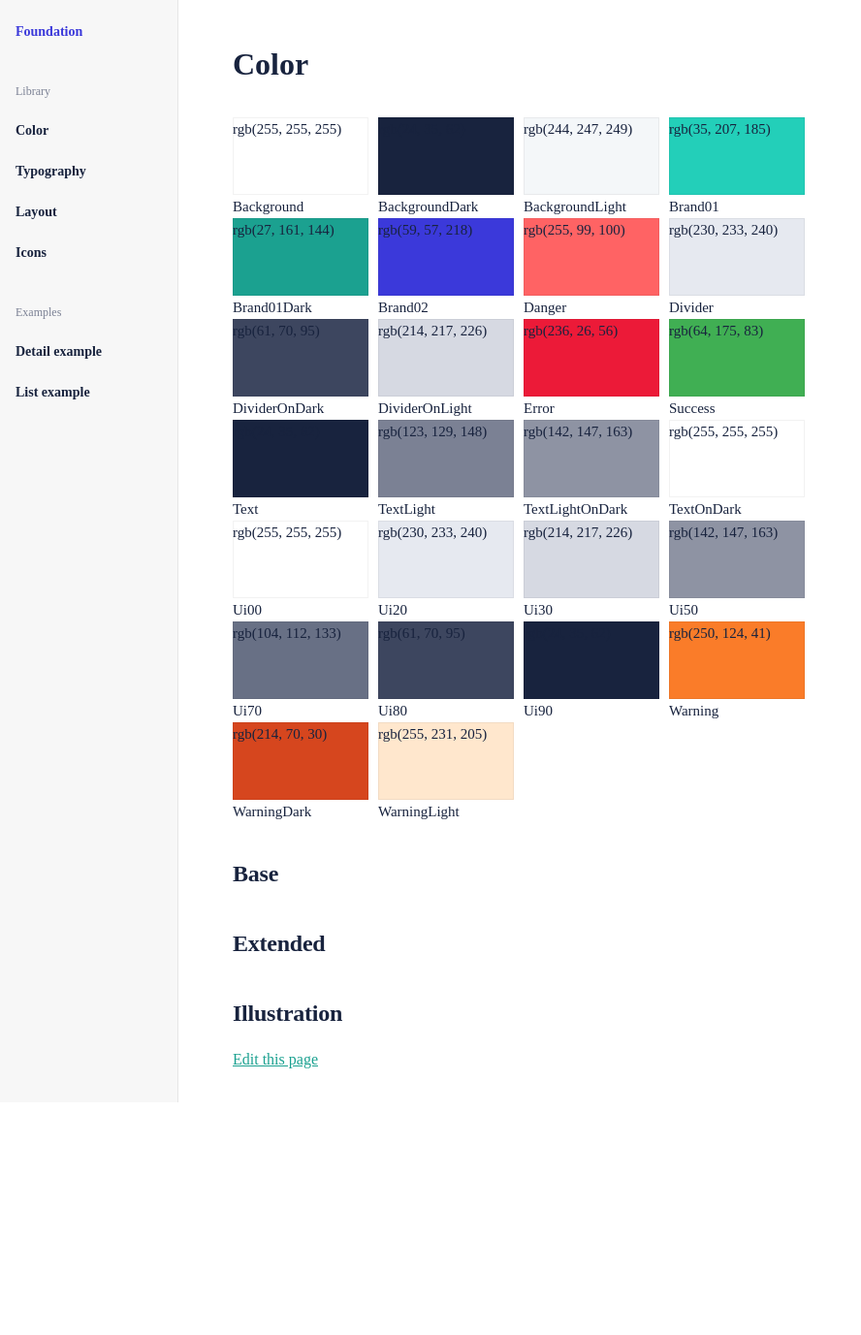
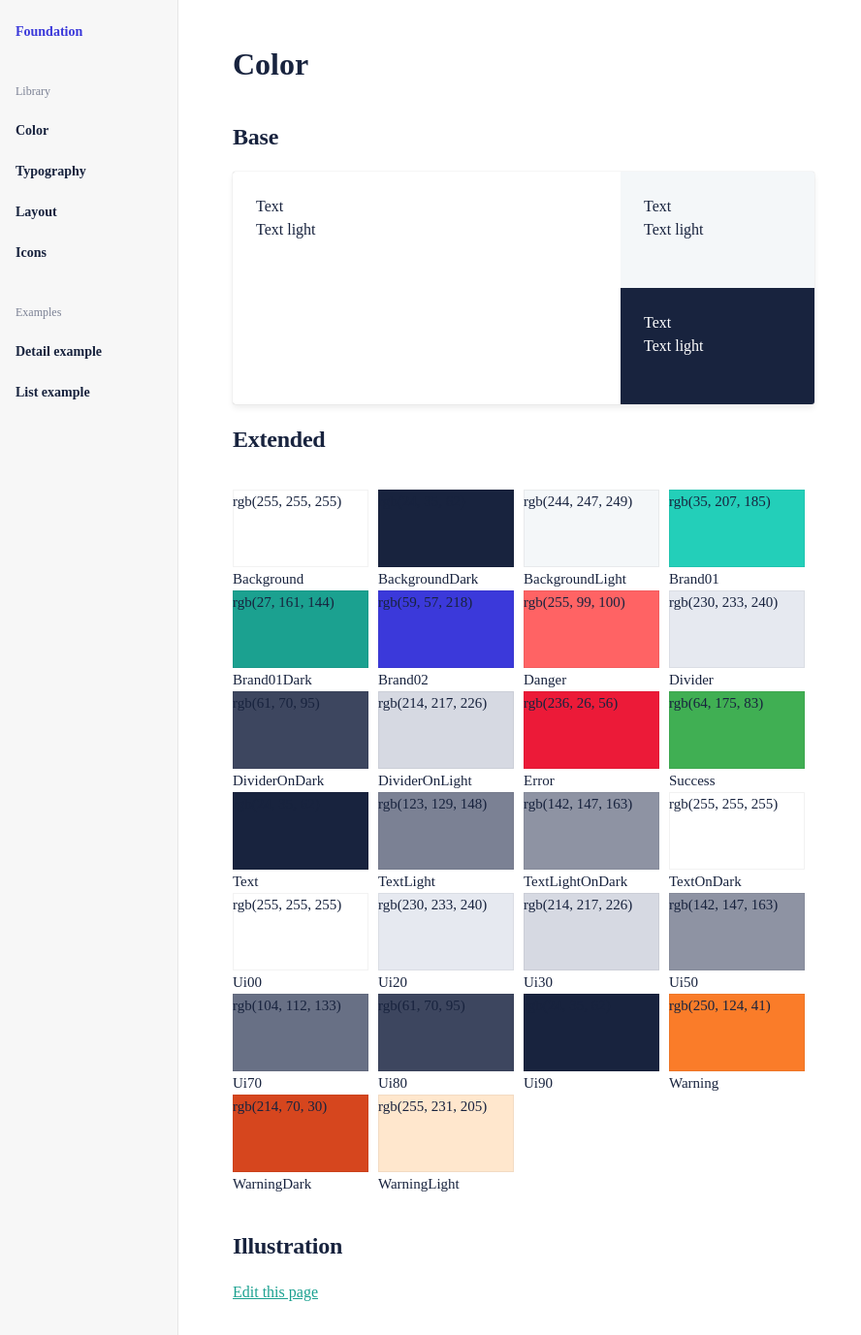
Before and after one commit to tomger/testing, a Jekyll site: the page built from color.md, in a window 1280 px wide. Shown: the whole page at 97% size, without its empty margins (0-888 px from the left). Built offline with Jekyll 4.4.1, drawn with Linux system fonts in a browser that asks for light colours; our own code applies the rules of GitHub Pages for plain Markdown files; before the commit the page ends 1137 px from its top, so only the background shows below that.

Commit message:
color theme card

```diff
--- a/color.md
+++ b/color.md
@@ -3,6 +3,26 @@ permalink: color/
 ---
 
 # Color
+
+
+## Base
+<div class="themecard">
+  <div style="grid-row: 1 / span 2">
+  <div>Text</div>
+  <div>Text light</div>
+  </div>
+  <div class="themecard-light">
+  <div>Text</div>
+  <div>Text light</div>
+  </div>
+  <div class="themecard-dark">
+  <div>Text</div>
+  <div>Text light</div>
+  </div>
+</div>
+
+## Extended
+
 <ul class="color-container">
 {% assign tokens = site.data.tokens.properties | sort:"name" %}
 {% for token in tokens %}
--- a/css/index.scss
+++ b/css/index.scss
@@ -57,7 +57,29 @@ h3 {
 }
 
 
+.themecard {
+  display: grid;
+  grid-template-columns: 2fr 1fr;
+  grid-template-rows: 1fr 1fr;
+  box-shadow: 0 0 1px #aaa, 0 4px 6px #eee;
+  height: 240px;
+  width: 600px;
+  overflow: hidden;
+  border-radius: 3px;
+}
 
+.themecard > div {
+  padding:24px;
+}
+
+.themecard-light {
+  background: $color-background-light;
+}
+
+.themecard-dark {
+  background: $color-background-dark;
+  color: $color-ui00;
+}
 
 .guide-section {
   margin-bottom: $spacing-large;
```
Also changed, not shown: other parts of color.md (+0 -4 lines).
